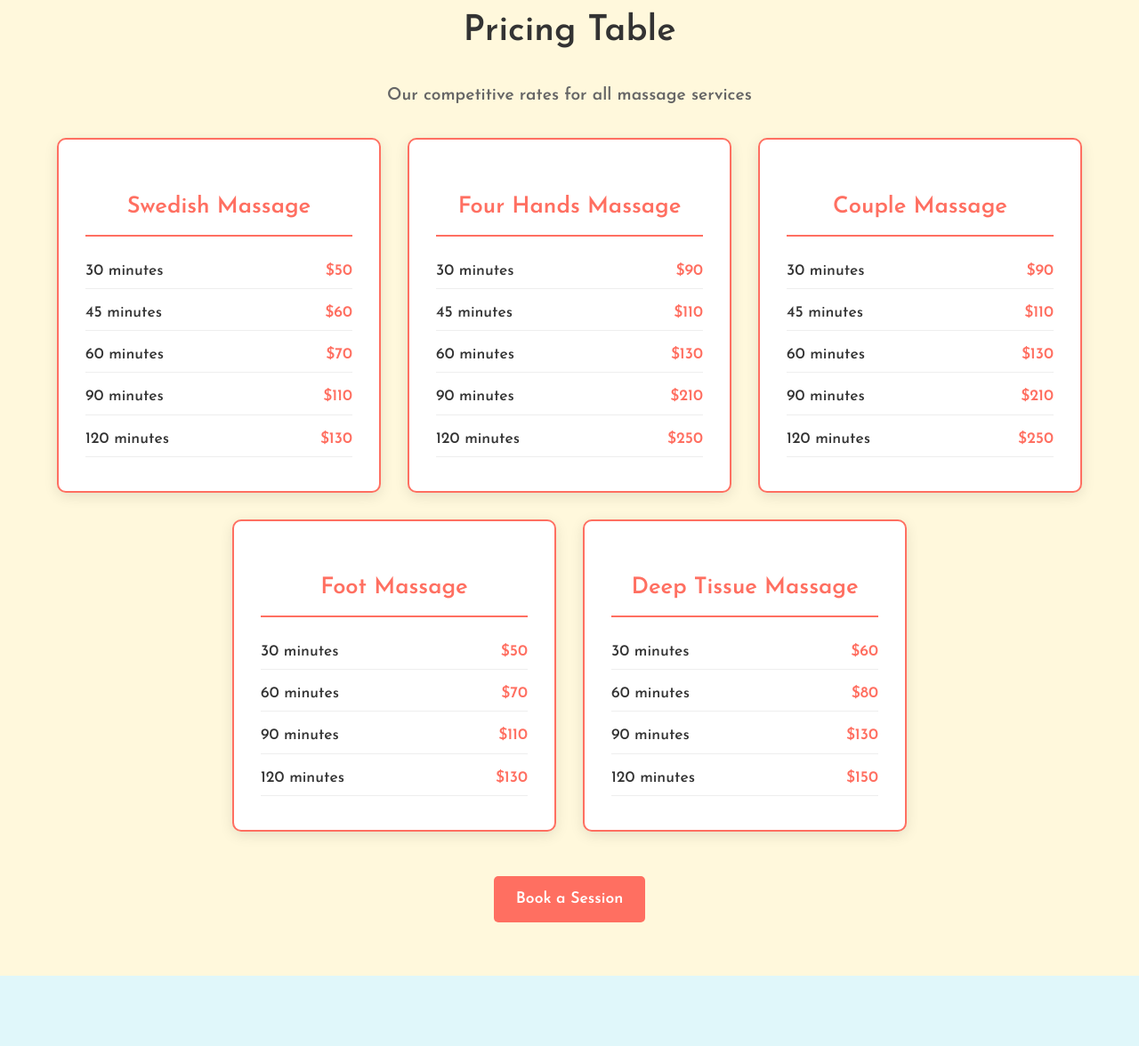
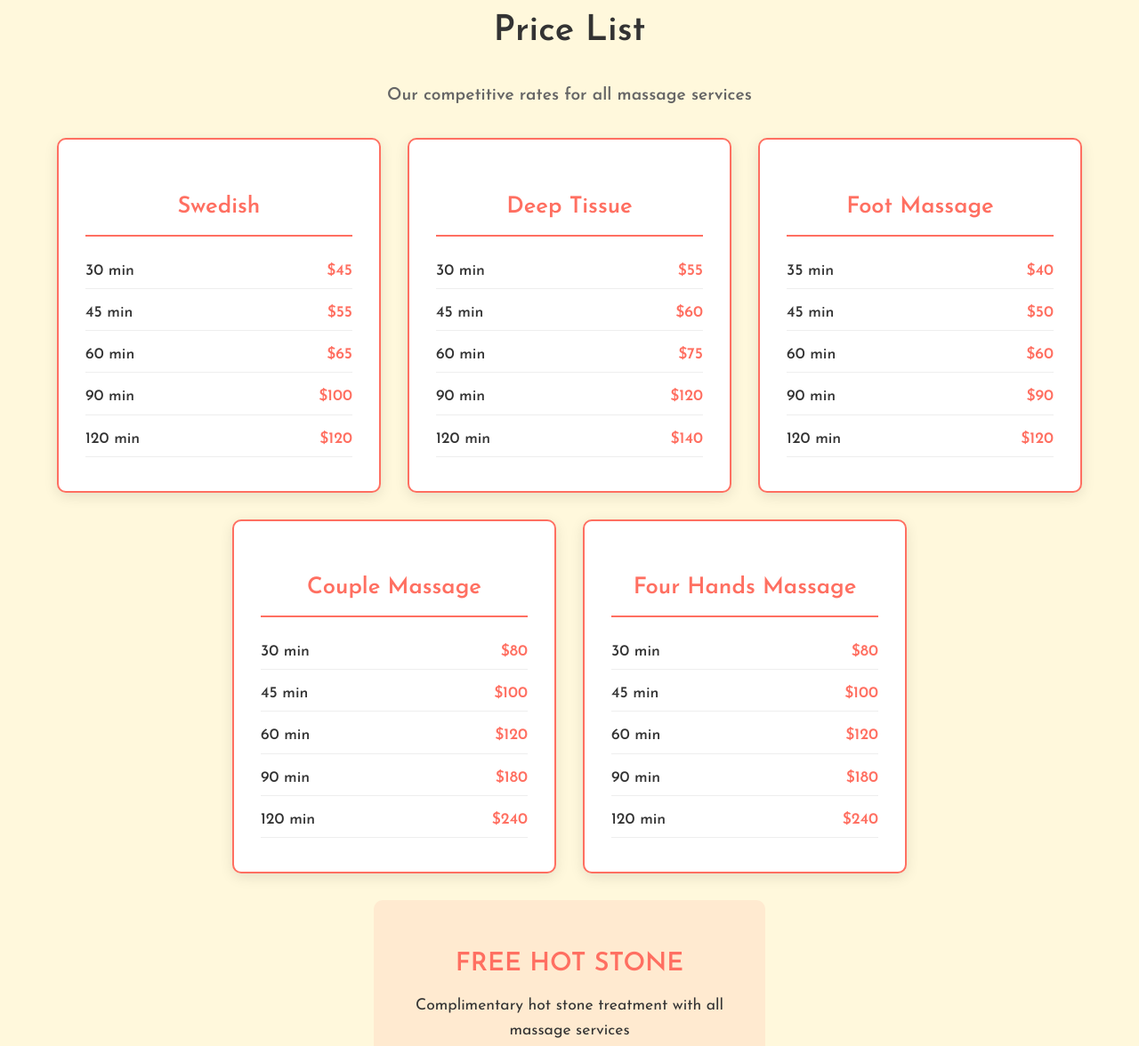
Before and after one commit to qinchanghe123/Day-Light-Spa, a plain HTML site: page index.html in a window 1280 px wide. Shown: the part 1969-3145 px from the top of the page at 89% size. Drawn offline with Linux system fonts and the light colour scheme; a web font is replaced by a local one.

Commit message:
Update index.html

```diff
--- a/index.html
+++ b/index.html
@@ -483,61 +483,67 @@
 
     <!-- Pricing Section - New independent pricing table -->
     <section id="pricing">
-      <h2>Pricing Table</h2>
+      <h2>Price List</h2>
       <h4>Our competitive rates for all massage services</h4>
       <div class="pricing-table">
         <div class="pricing-item">
-          <h3>Swedish Massage</h3>
+          <h3>Swedish</h3>
           <div class="pricing-details">
-            <p><span class="duration">30 minutes</span><span class="price">$50</span></p>
-            <p><span class="duration">45 minutes</span><span class="price">$60</span></p>
-            <p><span class="duration">60 minutes</span><span class="price">$70</span></p>
-            <p><span class="duration">90 minutes</span><span class="price">$110</span></p>
-            <p><span class="duration">120 minutes</span><span class="price">$130</span></p>
+            <p><span class="duration">30 min</span><span class="price">$45</span></p>
+            <p><span class="duration">45 min</span><span class="price">$55</span></p>
+            <p><span class="duration">60 min</span><span class="price">$65</span></p>
+            <p><span class="duration">90 min</span><span class="price">$100</span></p>
+            <p><span class="duration">120 min</span><span class="price">$120</span></p>
+          </div>
+        </div>
+
+        <div class="pricing-item">
+          <h3>Deep Tissue</h3>
+          <div class="pricing-details">
+            <p><span class="duration">30 min</span><span class="price">$55</span></p>
+            <p><span class="duration">45 min</span><span class="price">$60</span></p>
+            <p><span class="duration">60 min</span><span class="price">$75</span></p>
+            <p><span class="duration">90 min</span><span class="price">$120</span></p>
+            <p><span class="duration">120 min</span><span class="price">$140</span></p>
+          </div>
+        </div>
+
+        <div class="pricing-item">
+          <h3>Foot Massage</h3>
+          <div class="pricing-details">
+            <p><span class="duration">35 min</span><span class="price">$40</span></p>
+            <p><span class="duration">45 min</span><span class="price">$50</span></p>
+            <p><span class="duration">60 min</span><span class="price">$60</span></p>
+            <p><span class="duration">90 min</span><span class="price">$90</span></p>
+            <p><span class="duration">120 min</span><span class="price">$120</span></p>
+          </div>
+        </div>
+
+        <div class="pricing-item">
+          <h3>Couple Massage</h3>
+          <div class="pricing-details">
+            <p><span class="duration">30 min</span><span class="price">$80</span></p>
+            <p><span class="duration">45 min</span><span class="price">$100</span></p>
+            <p><span class="duration">60 min</span><span class="price">$120</span></p>
+            <p><span class="duration">90 min</span><span class="price">$180</span></p>
+            <p><span class="duration">120 min</span><span class="price">$240</span></p>
           </div>
         </div>
 
         <div class="pricing-item">
           <h3>Four Hands Massage</h3>
           <div class="pricing-details">
-            <p><span class="duration">30 minutes</span><span class="price">$90</span></p>
-            <p><span class="duration">45 minutes</span><span class="price">$110</span></p>
-            <p><span class="duration">60 minutes</span><span class="price">$130</span></p>
-            <p><span class="duration">90 minutes</span><span class="price">$210</span></p>
-            <p><span class="duration">120 minutes</span><span class="price">$250</span></p>
+            <p><span class="duration">30 min</span><span class="price">$80</span></p>
+            <p><span class="duration">45 min</span><span class="price">$100</span></p>
+            <p><span class="duration">60 min</span><span class="price">$120</span></p>
+            <p><span class="duration">90 min</span><span class="price">$180</span></p>
+            <p><span class="duration">120 min</span><span class="price">$240</span></p>
           </div>
         </div>
-
-        <div class="pricing-item">
-          <h3>Couple Massage</h3>
-          <div class="pricing-details">
-            <p><span class="duration">30 minutes</span><span class="price">$90</span></p>
-            <p><span class="duration">45 minutes</span><span class="price">$110</span></p>
-            <p><span class="duration">60 minutes</span><span class="price">$130</span></p>
-            <p><span class="duration">90 minutes</span><span class="price">$210</span></p>
-            <p><span class="duration">120 minutes</span><span class="price">$250</span></p>
-          </div>
-        </div>
-
-        <div class="pricing-item">
-          <h3>Foot Massage</h3>
-          <div class="pricing-details">
-            <p><span class="duration">30 minutes</span><span class="price">$50</span></p>
-            <p><span class="duration">60 minutes</span><span class="price">$70</span></p>
-            <p><span class="duration">90 minutes</span><span class="price">$110</span></p>
-            <p><span class="duration">120 minutes</span><span class="price">$130</span></p>
-          </div>
-        </div>
-
-        <div class="pricing-item">
-          <h3>Deep Tissue Massage</h3>
-          <div class="pricing-details">
-            <p><span class="duration">30 minutes</span><span class="price">$60</span></p>
-            <p><span class="duration">60 minutes</span><span class="price">$80</span></p>
-            <p><span class="duration">90 minutes</span><span class="price">$130</span></p>
-            <p><span class="duration">120 minutes</span><span class="price">$150</span></p>
-          </div>
-        </div>
+      </div>
+      <div style="background-color: rgba(255, 111, 97, 0.1); padding: 20px; border-radius: 10px; margin: 30px auto; max-width: 400px;">
+        <h3 style="color: #ff6f61; font-size: 1.8rem; margin-bottom: 10px;">FREE HOT STONE</h3>
+        <p style="color: #333; font-size: 1.1rem; margin: 0;">Complimentary hot stone treatment with all massage services</p>
       </div>
       <a href="#contact" class="book-button">Book a Session</a>
     </section>
```
